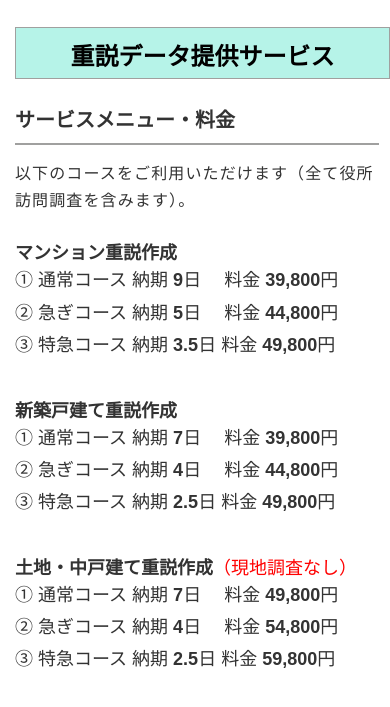
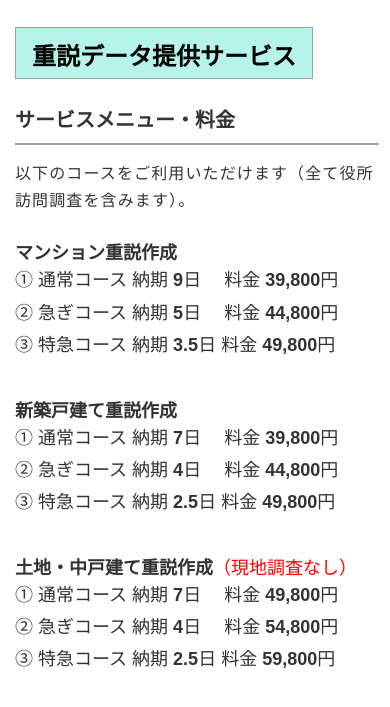
Before and after one commit to kotamiyazaki/fdb.co.jp-service, a plain HTML site: page index.html in a window 390 px wide. Shown: the part 63-770 px from the top of the page. Drawn offline with Linux system fonts and the light colour scheme.

Commit message:
Update responsive.css

```diff
--- a/responsive.css
+++ b/responsive.css
@@ -36,7 +36,7 @@ width: 100%;
 }
 
 .jyusetsubtn {
-  width: 100%;
+  width: 100%-15px;
 }
 
 .servicemenu-item {
```
